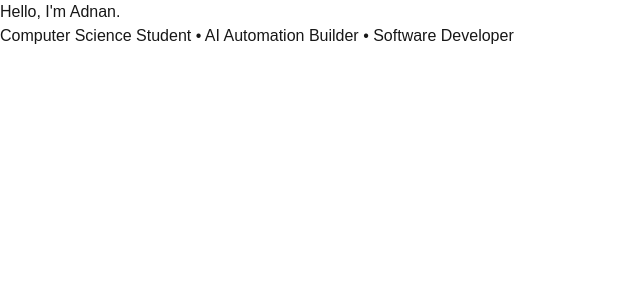
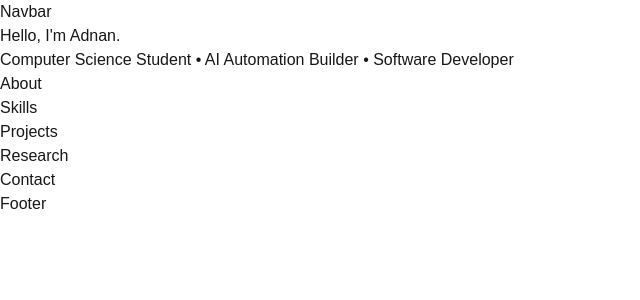
Before and after one commit to Zlatan10x/adnan-portfolio, a Next.js app: page / in a window 1280 px wide. Shown: the top 300 px of the page, without its empty margins (0-640 px from the left). Built offline with nearby package versions, Linux system fonts and the light colour scheme.

Commit message:
Build portfolio structure and fix TypeScript configuration
Build portfolio structure and fix TypeScript configuration

```diff
--- a/src/app/page.tsx
+++ b/src/app/page.tsx
@@ -1,9 +1,23 @@
+import Navbar from "@/components/layout/Navbar";
 import Hero from "@/components/sections/Hero";
+import About from "@/components/sections/About";
+import Skills from "@/components/sections/Skills";
+import Projects from "@/components/sections/Projects";
+import Research from "@/components/sections/Research";
+import Contact from "@/components/sections/Contact";
+import Footer from "@/components/layout/Footer";
 
 export default function Home() {
   return (
     <main>
+      <Navbar />
       <Hero />
+      <About />
+      <Skills />
+      <Projects />
+      <Research />
+      <Contact />
+      <Footer />
     </main>
   );
 }
--- /dev/null
+++ b/src/components/layout/Footer.tsx
@@ -0,0 +1,3 @@
+export default function Footer() {
+  return <footer>Footer</footer>;
+}
--- /dev/null
+++ b/src/components/layout/Navbar.tsx
@@ -0,0 +1,3 @@
+export default function Navbar() {
+  return <nav>Navbar</nav>;
+}
--- /dev/null
+++ b/src/components/sections/About.tsx
@@ -0,0 +1,3 @@
+export default function About() {
+  return <section>About</section>;
+}
--- /dev/null
+++ b/src/components/sections/Contact.tsx
@@ -0,0 +1,3 @@
+export default function Contact() {
+  return <section>Contact</section>;
+}
--- /dev/null
+++ b/src/components/sections/Projects.tsx
@@ -0,0 +1,3 @@
+export default function Projects() {
+  return <section>Projects</section>;
+}
--- /dev/null
+++ b/src/components/sections/Research.tsx
@@ -0,0 +1,3 @@
+export default function Research() {
+  return <section>Research</section>;
+}
--- /dev/null
+++ b/src/components/sections/Skills.tsx
@@ -0,0 +1,3 @@
+export default function Skills() {
+  return <section>Skills</section>;
+}
--- a/tsconfig.json
+++ b/tsconfig.json
@@ -11,13 +11,14 @@
     "moduleResolution": "bundler",
     "resolveJsonModule": true,
     "isolatedModules": true,
-    "jsx": "react-jsx",
+    "jsx": "preserve",
     "incremental": true,
     "plugins": [
       {
         "name": "next"
       }
     ],
+    "baseUrl": ".",
     "paths": {
       "@/*": ["./src/*"]
     }
@@ -27,8 +28,7 @@
     "**/*.ts",
     "**/*.tsx",
     ".next/types/**/*.ts",
-    ".next/dev/types/**/*.ts",
-    "**/*.mts"
+    ".next/dev/types/**/*.ts"
   ],
   "exclude": ["node_modules"]
 }
```
